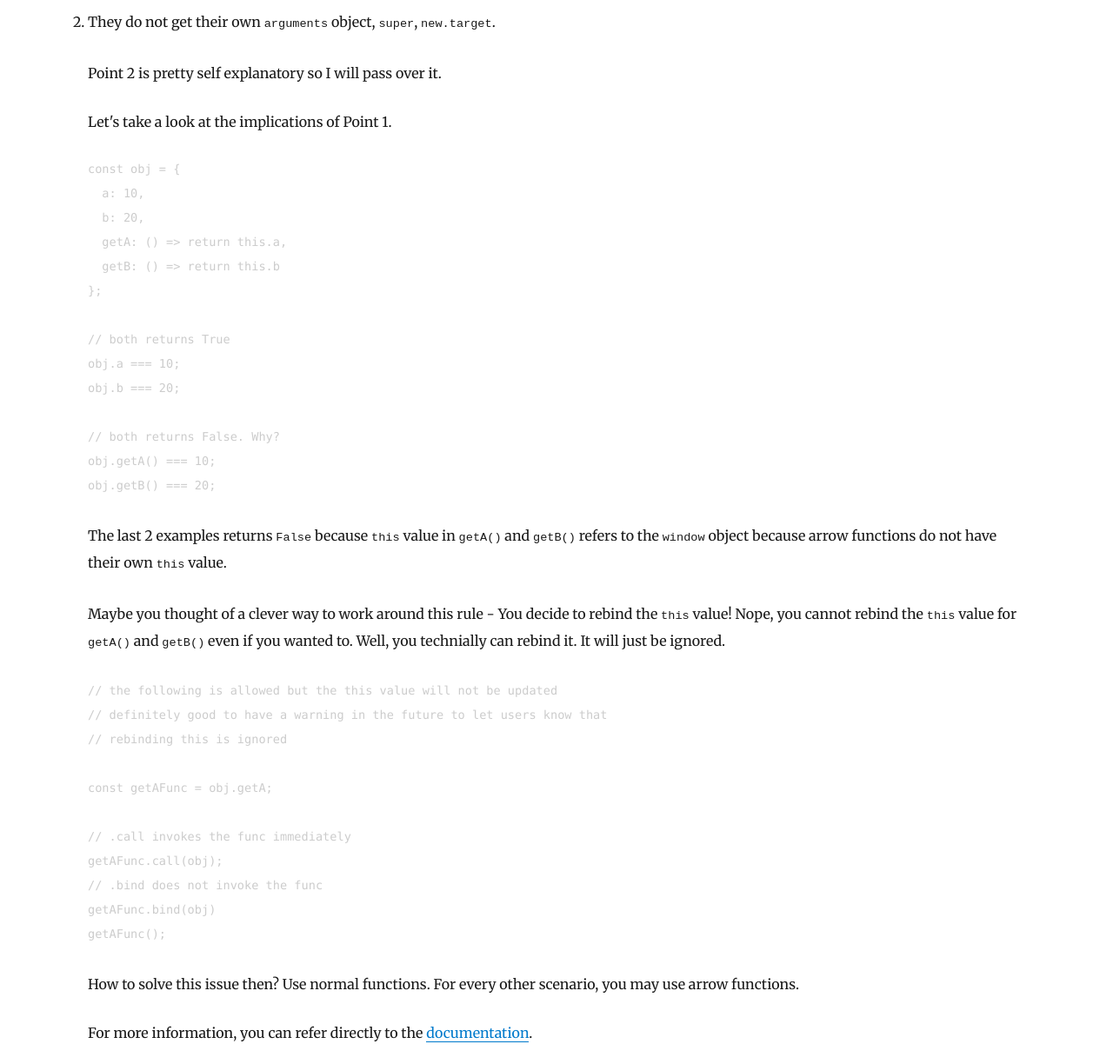
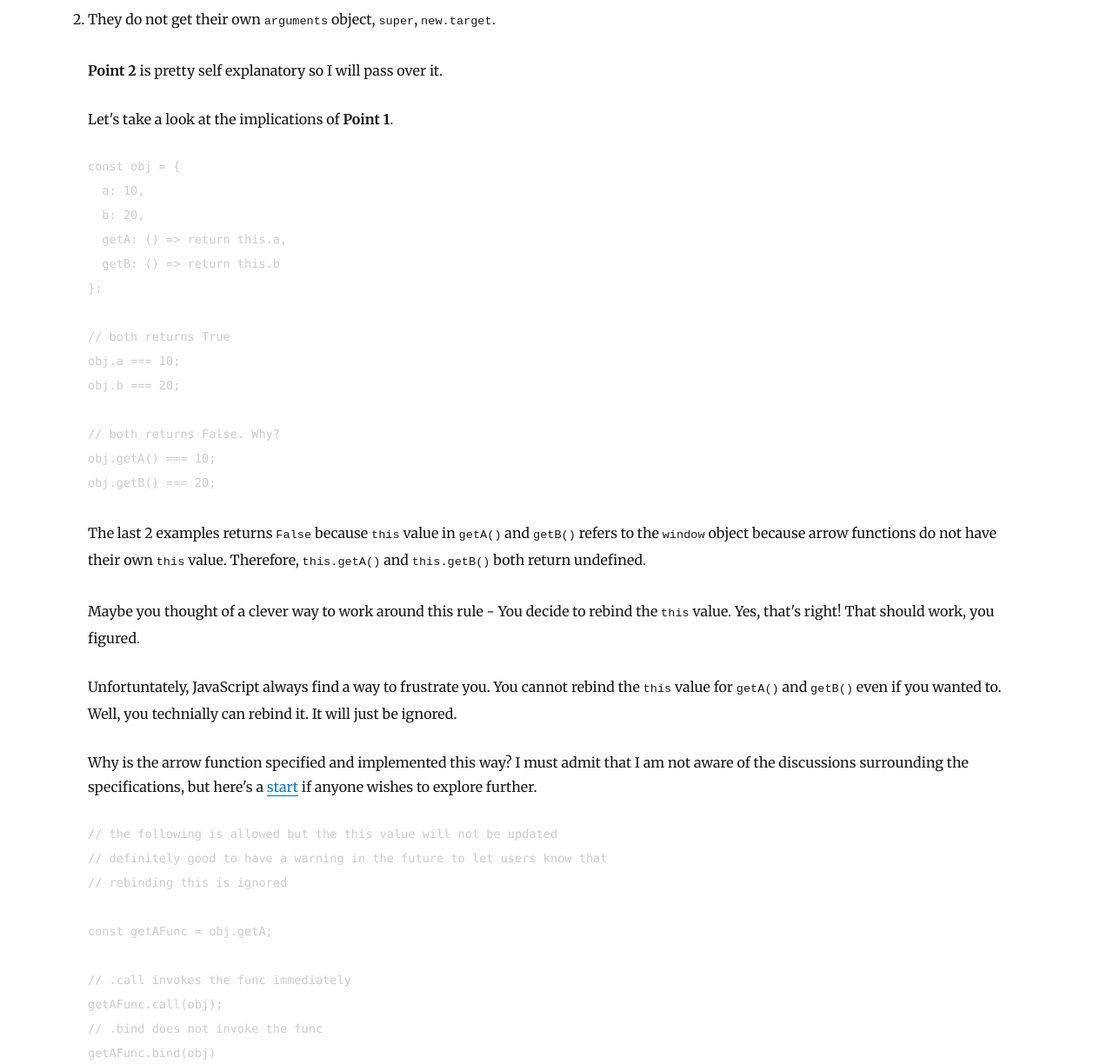
Before and after one commit to maxnathaniel/maxnatho-io, a Gatsby site: page /what-is-an-arrow-function/ in a window 1280 px wide. Shown: the part 711-1935 px from the top of the page at 87% size. Built offline with nearby package versions, Linux system fonts and the light colour scheme; Gatsby itself is replaced by a stand-in of ours; some packages are replaced by stand-ins of ours; code samples lack their colours.

Commit message:
added more details to blog post

````diff
--- a/content/blog/what-is-an-arrow-function/index.md
+++ b/content/blog/what-is-an-arrow-function/index.md
@@ -4,7 +4,7 @@ description: Explanation on what an arrow function is
 date: "2020-08-31T23:46:37.121Z"
 ---
 
-An arrow function is a new (or not so new) feature in JavaScript `ES6`, along with many other interesting features. Not to be confused with `Java`'s arrow operator, which looks like this `->`, JavaScript's arrow function is also known as `fat arrow`.
+An arrow function is a new (or not so new) feature in JavaScript ES6, along with many other interesting features. Not to be confused with `Java`'s arrow operator, which looks like this `->`, JavaScript's arrow function is also known as `fat arrow`.
 
 ```javascript
 // ES5 (pre arrow function)
@@ -22,9 +22,9 @@ ALthough the 2 examples produce the same result, there is a main difference betw
 
 2. They do not get their own `arguments` object, `super`, `new.target`.
 
-Point 2 is pretty self explanatory so I will pass over it.
+**Point 2** is pretty self explanatory so I will pass over it.
 
-Let's take a look at the implications of Point 1.
+Let's take a look at the implications of **Point 1**.
 
 ```javascript
 const obj = {
@@ -43,9 +43,13 @@ obj.getA() === 10;
 obj.getB() === 20;
 ```
 
-The last 2 examples returns `False` because `this` value in `getA()` and `getB()` refers to the `window` object because arrow functions do not have their own `this` value.
+The last 2 examples returns `False` because `this` value in `getA()` and `getB()` refers to the `window` object because arrow functions do not have their own `this` value. Therefore, `this.getA()` and `this.getB()` both return undefined.
 
-Maybe you thought of a clever way to work around this rule - You decide to rebind the `this` value! Nope, you cannot rebind the `this` value for `getA()` and `getB()` even if you wanted to. Well, you technially can rebind it. It will just be ignored.
+Maybe you thought of a clever way to work around this rule - You decide to rebind the `this` value. Yes, that's right! That should work, you figured.
+
+Unfortuntately, JavaScript always find a way to frustrate you. You cannot rebind the `this` value for `getA()` and `getB()` even if you wanted to. Well, you technially can rebind it. It will just be ignored.
+
+Why is the arrow function specified and implemented this way? I must admit that I am not aware of the discussions surrounding the specifications, but here's a [start](https://esdiscuss.org/topic/a-few-arrow-function-specification-issues) if anyone wishes to explore further.
 
 ```javascript
 // the following is allowed but the this value will not be updated
````
